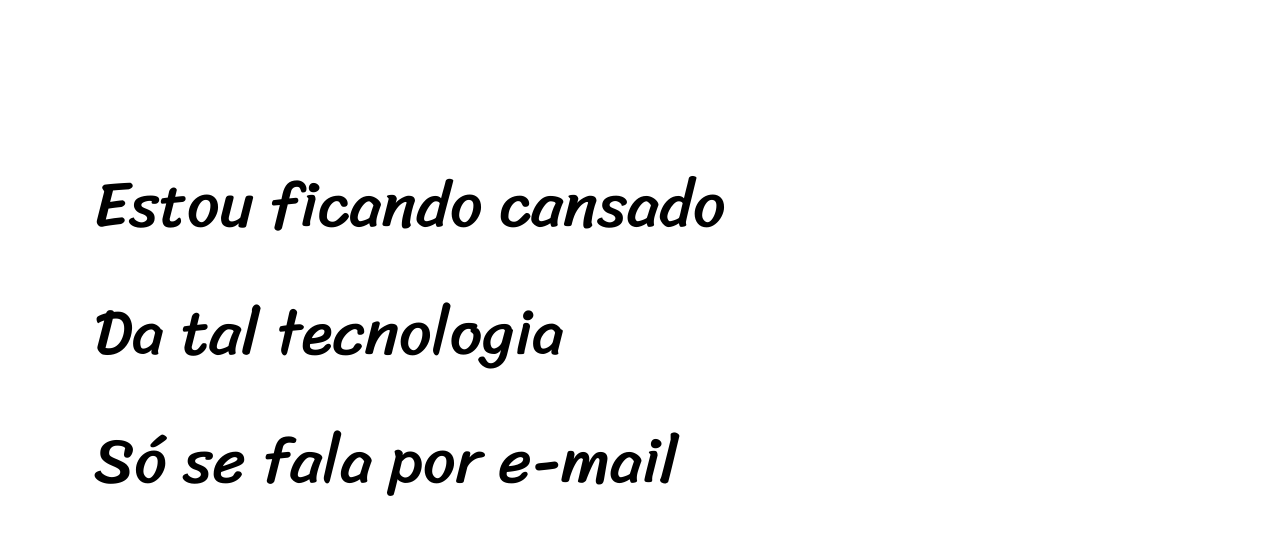
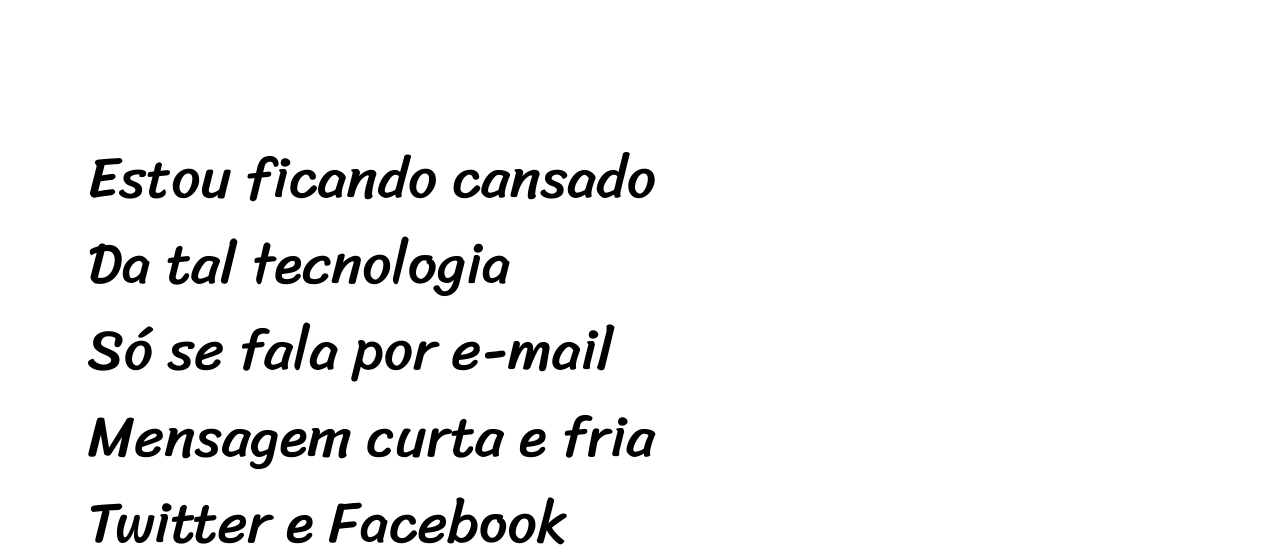
Before and after one commit to fernandoferrante/Projeto-cordel, a plain HTML site: page index.html in a window 1280 px wide. Shown: the part 263-810 px from the top of the page. Drawn offline with Linux system fonts and the light colour scheme.

Commit message:
correções

```diff
--- a/estilo/style.css
+++ b/estilo/style.css
@@ -52,10 +52,10 @@
  section {
     padding-top: 10vh;
     padding-bottom: 10vh;
-    line-height: 2em;
+    line-height: 1.5em;
     padding-left: 30px;
     font-family: var(--fonte3);
-    font-size: 5vw;
+    font-size: 4.5vw;
  }
 
  section > p {
```
